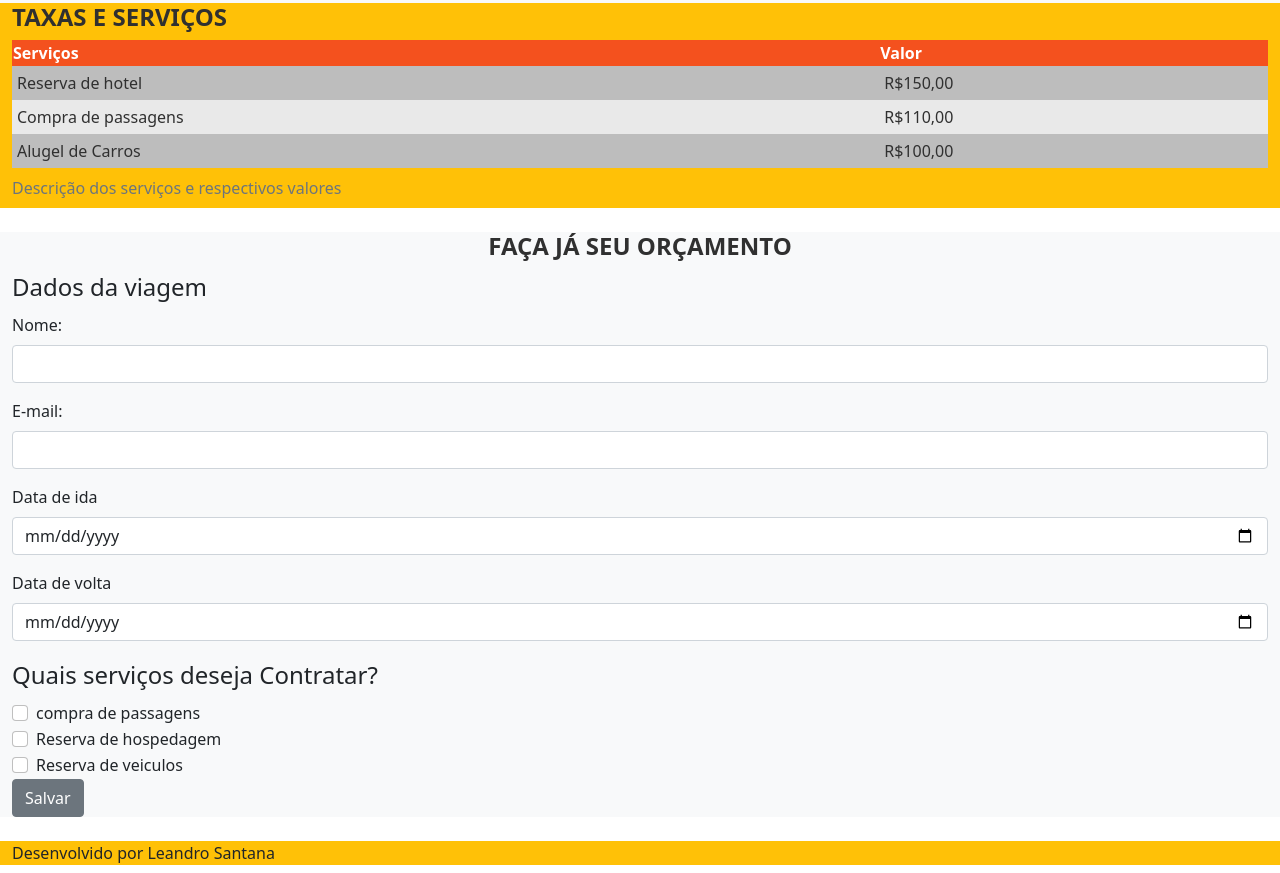
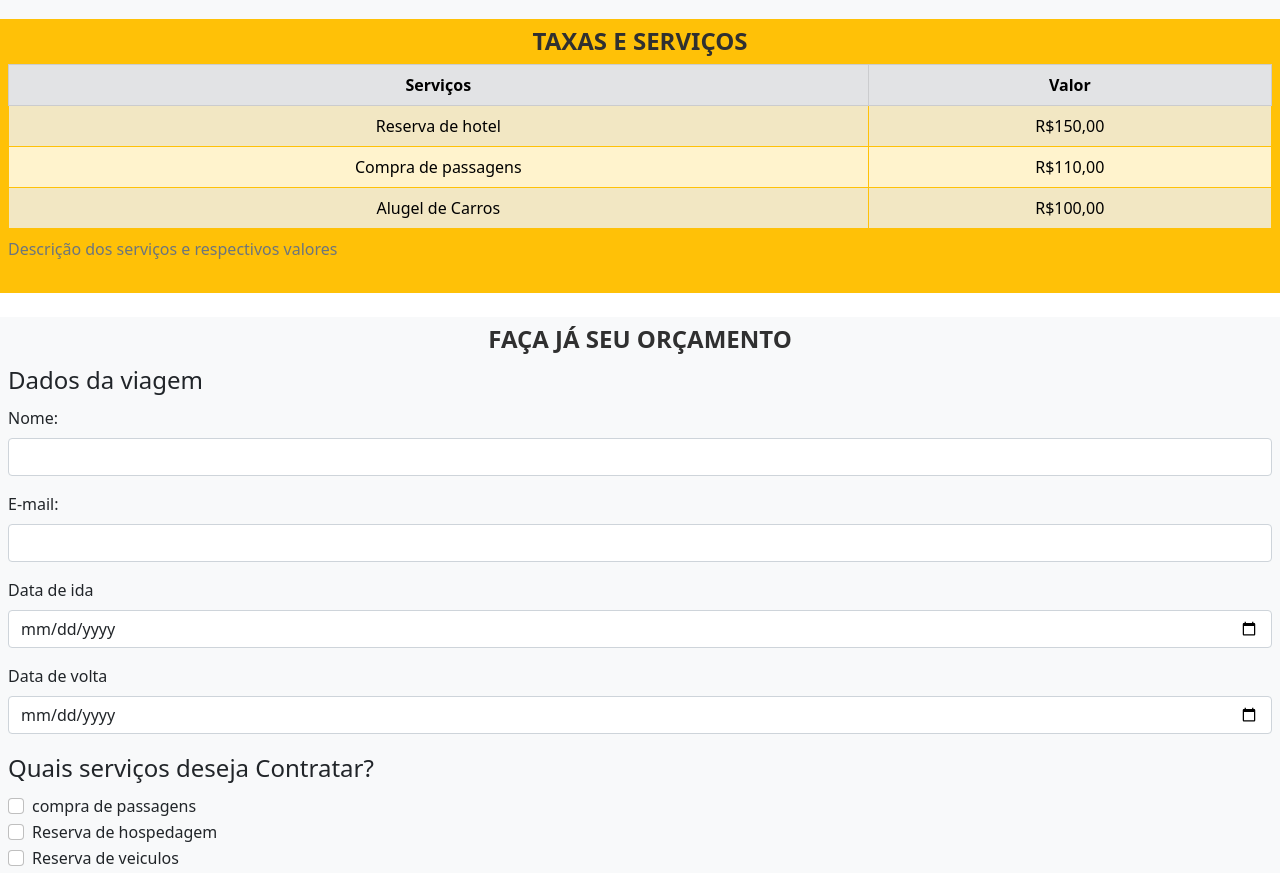
Before and after one commit to LeandroEdv/Faculdade_ADS, a plain HTML site: page Desenvlvimento_FrontEnd/Html_CSS/Bootstrap/index.html in a window 1280 px wide. Shown: the part 813-1686 px from the top of the page. Drawn offline with nearby package versions, Linux system fonts and the light colour scheme.

Commit message:
estudos Bootstrap

```diff
--- a/Desenvlvimento_FrontEnd/Html_CSS/Bootstrap/index.html
+++ b/Desenvlvimento_FrontEnd/Html_CSS/Bootstrap/index.html
@@ -41,7 +41,7 @@
       </nav>
       <h1>Venha realizar a viagem dos seus sonhos</h1>
     </header>
-    <section class="container-fluid bg-light text-center">
+    <section class="container-fluid bg-light text-center p-2">
       <h2>Conheça nossos pacotes</h2>
       <p>
         Lorem ipsum dolor sit amet consectetur adipisicing elit. Quia
@@ -66,19 +66,19 @@
     </div>
     </section>
 
-    <section class="container-fluid bg-warning">
+    <section class="container-fluid bg-warning text-center p-2">
       <h2>Taxas e serviços</h2>
-      <table >
+      <table class="table table-warning table-striped table-hover table-bordered border-warning">
         <caption>
           Descrição dos serviços e respectivos valores
         </caption>
-        <thead>
+        <thead class="table-secondary">
           <tr>
             <th>Serviços</th>
             <th>Valor</th>
           </tr>
         </thead>
-        <tbody>
+        <tbody class="table-group-divider">
           <tr>
             <td>Reserva de hotel</td>
             <td><R1>R$150,00</R1></td>
@@ -95,7 +95,7 @@
       </table>
     </section>
     <br />
-    <section class="container-fluid bg-light">
+    <section class="container-fluid bg-light p-2">
       <h2 class="text-center">Faça já seu orçamento</h2>
       <form action="" method="get">
 
@@ -133,14 +133,14 @@
             <label class="form-check-label" for="veiculos">Reserva de veiculos</label>
           </div>
         </fieldset>
-
+        <br>
         <button class="btn btn-secondary">Salvar</button>
 
       </form>
     </section>
     <br />
 
-    <footer class="container-fluid bg-warning">
+    <footer class="container-fluid bg-warning text-center p-2">
       <p>Desenvolvido por Leandro Santana</p>
     </footer>
     <script src="https://cdn.jsdelivr.net/npm/bootstrap@5.0.2/dist/js/bootstrap.bundle.min.js" integrity="sha384-MrcW6ZMFYlzcLA8Nl+NtUVF0sA7MsXsP1UyJoMp4YLEuNSfAP+JcXn/tWtIaxVXM" crossorigin="anonymous"></script>
--- a/Desenvlvimento_FrontEnd/Html_CSS/Bootstrap/style.css
+++ b/Desenvlvimento_FrontEnd/Html_CSS/Bootstrap/style.css
@@ -27,19 +27,3 @@ table {
    width: 100%;
 
 }
-
-table td {
-    color: #303030;
-    padding: 5px;
-}
-table tr:nth-child(even){
-    background-color: #e9e9e9;
-}
-table tr:nth-child(odd){
-    background-color: #bdbdbd;
-}
-table thead th{
-    background-color: #f4511e;
-    color: white;
-
-}
```
